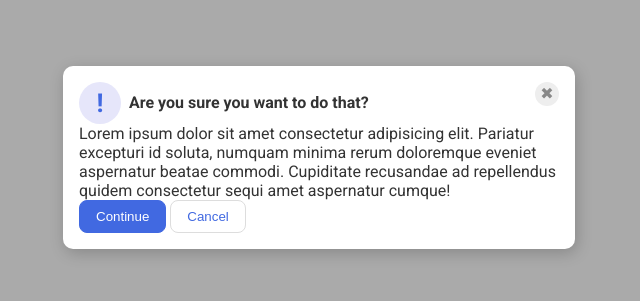
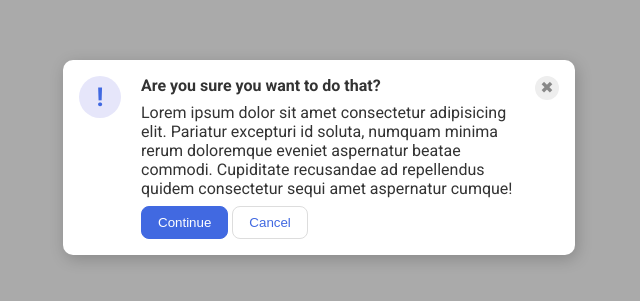
Before and after one commit to 13X02/css-excercises, a plain HTML site: page flex/05-flex-modal/index.html in a window 1280 px wide. Shown: the part 243-544 px from the top of the page, without its empty margins (321-961 px from the left). Drawn offline with Linux system fonts and the light colour scheme.

Commit message:
solution

```diff
--- a/flex/05-flex-modal/index.html
+++ b/flex/05-flex-modal/index.html
@@ -11,14 +11,20 @@
     <div class="modal">
         <div class="top">
             <div class="left">
-      <div class="icon">!</div>
-      <div class="header">Are you sure you want to do that?</div>
-    </div>
-      <div class="close-button">✖</div>
-    </div>
-      <div class="text">Lorem ipsum dolor sit amet consectetur adipisicing elit. Pariatur excepturi id soluta, numquam minima rerum doloremque eveniet aspernatur beatae commodi. Cupiditate recusandae ad repellendus quidem consectetur sequi amet aspernatur cumque!</div>
-      <button class="continue">Continue</button>
-      <button class="cancel">Cancel</button>
+                <div class="icon">!</div>
+                <div class="middle">
+                    <div class="header">Are you sure you want to do that?</div>
+                    <div class="text">Lorem ipsum dolor sit amet consectetur adipisicing elit. Pariatur excepturi id soluta, numquam minima rerum doloremque eveniet aspernatur beatae commodi. Cupiditate recusandae ad repellendus quidem consectetur sequi amet aspernatur cumque!</div>
+                    <div class="but">
+                        <button class="continue">Continue</button>
+                        <button class="cancel">Cancel</button>
+                    </div>
+                </div>
+            </div>
+            <div class="right">
+                <div class="close-button">✖</div>
+            </div>
+        </div>
     </div>
   </body>
 </html>
--- a/flex/05-flex-modal/style.css
+++ b/flex/05-flex-modal/style.css
@@ -34,6 +34,7 @@ body {
   display: flex;
   align-items: center;
   justify-content: center;
+  flex-shrink: 0;
 }
 
 .close-button {
@@ -71,7 +72,15 @@ button.cancel {
 }
 .left{
     display: flex;
-    align-items: center;
-    gap: 8px;
+    justify-content: space-around;
+    gap:20px;
     font-weight: bold;
 }
+.text{
+    font-weight: lighter;
+}
+.middle{
+    display: flex;
+    flex-direction: column;
+    gap:8px;
+}
```
